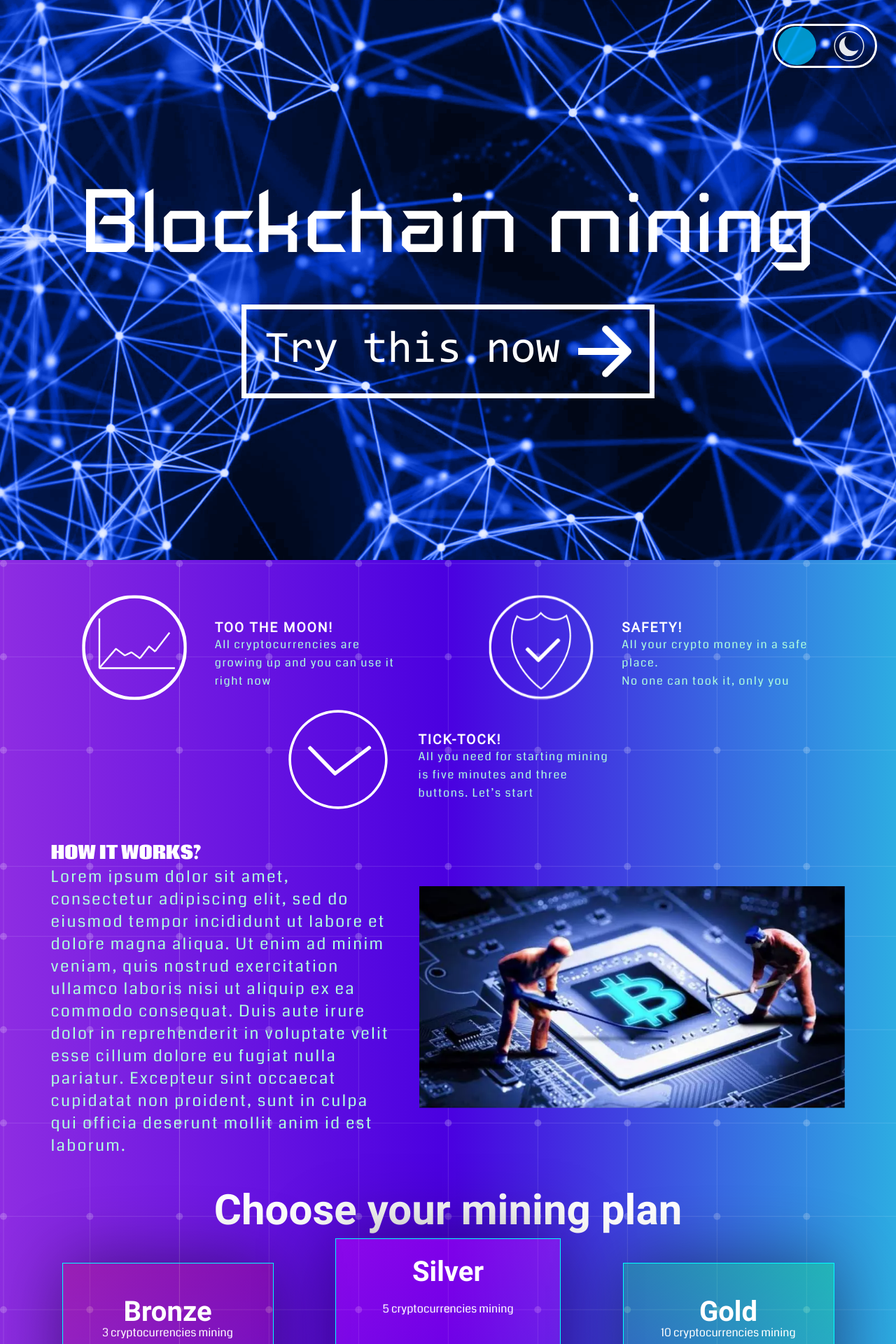
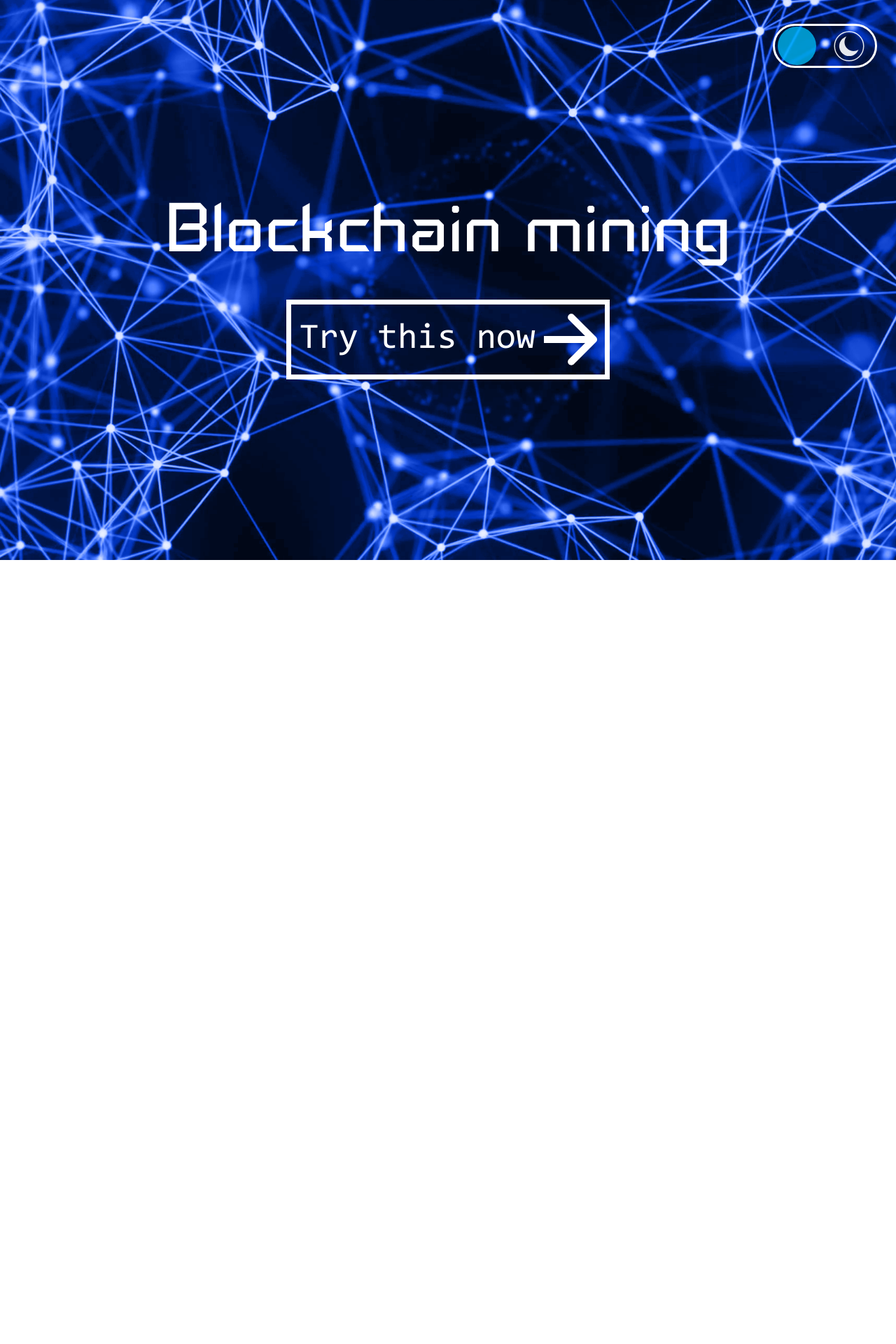
Before and after one commit to AndreiCostiv/blockchain_lp, a React (Create React App) app: page / in a window 1280 px wide. Shown: the top 1920 px of the page at 70% size. After the commit the page ends 800 px from the top, so only its background shows below. Built offline with nearby package versions, Linux system fonts and the light colour scheme.

Commit message:
Added new packages

```diff
--- a/package.json
+++ b/package.json
@@ -4,9 +4,11 @@
   "private": true,
   "dependencies": {
     "react": "^16.8.6",
+    "react-custom-scrollbars": "^4.2.1",
     "react-dom": "^16.8.6",
+    "react-router-dom": "^5.0.0",
     "react-scripts": "2.1.8",
-    "react-scrollbars-custom": "^4.0.0-alpha.13"
+    "react-spring": "^8.0.20"
   },
   "scripts": {
     "start": "react-scripts start",
--- a/public/index.html
+++ b/public/index.html
@@ -10,8 +10,6 @@
 
         <title>React App</title>
 
-        <link rel="stylesheet" type="text/css" charset="UTF-8" href="https://cdnjs.cloudflare.com/ajax/libs/slick-carousel/1.6.0/slick.min.css" />
-        <link rel="stylesheet" type="text/css" href="https://cdnjs.cloudflare.com/ajax/libs/slick-carousel/1.6.0/slick-theme.min.css" />
     </head>
 
     <body>
--- a/src/App.js
+++ b/src/App.js
@@ -4,6 +4,7 @@ import React, { Component } from 'react';
 import './css/main.css'
 
 //Components
+import CustomScrollbar from './Components/CustomScrollbar/CustomScrollbar';
 import {Info} from './Components/ContextAPI/Info';
 import HeaderComponent from './Components/HeaderComponent/HeaderComponent.js';
 import GeneralBackground from './Components/GeneralBackgroundComponent/GeneralBackground.js';
@@ -17,23 +18,25 @@ class App extends Component {
     render() {
         return (
             <Info>
+               <CustomScrollbar>
                    <section className="app">
-                    <HeaderComponent />
+                       <HeaderComponent/>
 
                        <GeneralBackground>
-                        <OurAdvantages />
+                           <OurAdvantages/>
 
-                        <HowItWorks />
+                           <HowItWorks/>
 
-                        <MiningPlan />
+                           <MiningPlan/>
 
                            {/*<ClientsReviews />*/}
 
-                        <ContactForm />
+                           <ContactForm/>
                        </GeneralBackground>
                    </section>
+               </CustomScrollbar>
             </Info>
-    )
+        );
     }
 }
 
--- /dev/null
+++ b/src/Components/CustomScrollbar/CustomScrollbar.js
@@ -0,0 +1,19 @@
+import React, {Component} from 'react'
+import { Scrollbars } from 'react-custom-scrollbars';
+
+class CustomScrollbar extends Component{
+    state = {
+        width: window.innerWidth,
+        height: window.innerHeight
+    };
+
+    render() {
+        return (
+            <Scrollbars style = {{height: this.state.height, width: this.state.width}}>
+                {this.props.children}
+            </Scrollbars>
+        );
+    }
+}
+
+export default CustomScrollbar;
--- a/src/css/main.css
+++ b/src/css/main.css
@@ -48,7 +48,10 @@
   text-align: center;
   font-family: Roboto-bold, sans-serif;
   font-size: 60px;
-  color: #fff; }
+  color: #fff;
+  font-family: CODAR, sans-serif;
+  font-size: 5vw;
+  font-weight: normal; }
   @media screen and (max-width: 880px) {
     .ContactFormHeader {
       margin: 0;
@@ -110,29 +113,47 @@
   margin: 0 auto 54px auto;
   cursor: default;
   color: #fff;
-  font-size: 11.68vw;
+  font-size: 9vw;
   font-family: CONTF, sans-serif;
   font-weight: normal;
   display: flex;
   align-items: center;
-  justify-content: center; }
+  justify-content: center;
+  -webkit-touch-callout: none;
+  -webkit-user-select: none;
+  -khtml-user-select: none;
+  -moz-user-select: none;
+  -ms-user-select: none;
+  user-select: none; }
 
 .TryItButton {
-  width: 45%;
-  height: 120px;
+  width: 35%;
+  height: 100px;
   outline: 7px solid #fff;
   color: #ffffff;
   display: flex;
   flex-direction: row;
   align-items: center;
-  justify-content: space-evenly; }
+  justify-content: space-evenly;
+  -webkit-touch-callout: none;
+  -webkit-user-select: none;
+  -khtml-user-select: none;
+  -moz-user-select: none;
+  -ms-user-select: none;
+  user-select: none; }
   .TryItButton:hover {
     cursor: pointer; }
 
 .TryItButtonText {
   font-family: CONSOLA, sans-serif;
-  font-size: 5vw;
-  font-weight: normal; }
+  font-size: 4vw;
+  font-weight: normal;
+  -webkit-touch-callout: none;
+  -webkit-user-select: none;
+  -khtml-user-select: none;
+  -moz-user-select: none;
+  -ms-user-select: none;
+  user-select: none; }
 
 .GeneralBackgroundBlock {
   width: 100%;
@@ -177,7 +198,7 @@
   flex-direction: row;
   flex-wrap: nowrap;
   align-items: center;
-  justify-content: space-evenly; }
+  justify-content: space-between; }
 
 .HowItWorksText {
   width: 40%;
@@ -189,7 +210,7 @@
 
 .HowItWorksTitle {
   font-size: 2vw;
-  font-family: CODAB, sans-serif; }
+  font-family: CODAR, sans-serif; }
 
 .HowItWorksParagraph {
   color: #B0FFDE;
@@ -212,7 +233,7 @@
   font-family: Roboto-bold, sans-serif;
   font-size: 60px;
   color: #fff;
-  margin: 40px 0 0 0; }
+  margin: 40px 0; }
   @media screen and (max-width: 880px) {
     .MiningPlanComponentHeader {
       margin: 0;
--- a/src/sass/contactForm.sass
+++ b/src/sass/contactForm.sass
@@ -13,6 +13,10 @@
 
 .ContactFormHeader
   +headerForComponents
+
+  font-family: CODAR, sans-serif
+  font-size: 5vw
+  font-weight: normal
 
 .ContactFormTitle
   font-family: CODAR, sans-serif
--- a/src/sass/headerComponent.sass
+++ b/src/sass/headerComponent.sass
@@ -18,7 +18,7 @@
   cursor: default
 
   color: #fff
-  font-size: 11.68vw
+  font-size: 9vw
   font-family: CONTF, sans-serif
   font-weight: normal
 
@@ -26,9 +26,17 @@
   align-items: center
   justify-content: center
 
+  -webkit-touch-callout: none /* iOS Safari */
+  -webkit-user-select: none /* Safari */
+  -khtml-user-select: none /* Konqueror HTML */
+  -moz-user-select: none /* Firefox */
+  -ms-user-select: none /* Internet Explorer/Edge */
+  user-select: none /* Non-prefixed version, currently supported by Chrome and Opera */
+
+
 .TryItButton
-  width: 45%
-  height: 120px
+  width: 35%
+  height: 100px
 
   outline: 7px solid #fff
 
@@ -39,10 +47,24 @@
   align-items: center
   justify-content: space-evenly
 
+  -webkit-touch-callout: none /* iOS Safari */
+  -webkit-user-select: none /* Safari */
+  -khtml-user-select: none /* Konqueror HTML */
+  -moz-user-select: none /* Firefox */
+  -ms-user-select: none /* Internet Explorer/Edge */
+  user-select: none /* Non-prefixed version, currently supported by Chrome and Opera */
+
   &:hover
     cursor: pointer
 
 .TryItButtonText
   font-family: CONSOLA, sans-serif
-  font-size: 5vw
+  font-size: 4vw
   font-weight: normal
+
+  -webkit-touch-callout: none /* iOS Safari */
+  -webkit-user-select: none /* Safari */
+  -khtml-user-select: none /* Konqueror HTML */
+  -moz-user-select: none /* Firefox */
+  -ms-user-select: none /* Internet Explorer/Edge */
+  user-select: none /* Non-prefixed version, currently supported by Chrome and Opera */
--- a/src/sass/howItWorks.sass
+++ b/src/sass/howItWorks.sass
@@ -8,7 +8,7 @@
   flex-direction: row
   flex-wrap: nowrap
   align-items: center
-  justify-content: space-evenly
+  justify-content: space-between
 
 .HowItWorksText
   width: 40%
@@ -22,7 +22,7 @@
 
 .HowItWorksTitle
   font-size: 2vw
-  font-family: CODAB, sans-serif
+  font-family: CODAR, sans-serif
 
 .HowItWorksParagraph
   color: #B0FFDE
--- a/src/sass/miningPlan.sass
+++ b/src/sass/miningPlan.sass
@@ -3,7 +3,7 @@
 .MiningPlanComponentHeader
   +headerForComponents
 
-  margin: 40px 0 0 0
+  margin: 40px 0
 
 .MiningPlan
   width: 100%
```
Also changed, not shown: 1 other file (tests, documents, lock files or other folders). Lines whose indentation alone changed are shown as unchanged.
